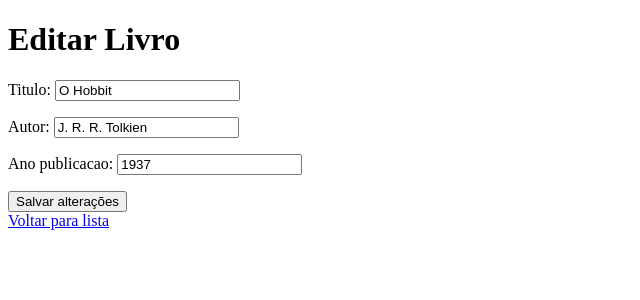
After one commit to andrediniz518/biblioteca, a Django app: page /livros/1/editar/ in a window 1280 px wide. The commit adds this page. Shown: the top 300 px of the page, without its empty margins (0-640 px from the left). Run offline with Django 5.2, Linux system fonts and the light colour scheme; data comes from the database, SQL or seed files in the repository; both versions use the stored data as it was after the commit.

Commit message:
Adiciona edição de livros

```diff
--- /dev/null
+++ b/livros/templates/livros/editar_livro.html
@@ -0,0 +1,21 @@
+<!DOCTYPE html>
+<html>
+<head>
+    <title>Editar Livro</title>
+</head>
+<body>
+
+    <h1>Editar Livro</h1>
+
+    <form method="POST">
+        {% csrf_token %}
+
+        {{ form.as_p }}
+
+        <button type="submit">Salvar alterações</button>
+    </form>
+
+    <a href="{% url 'lista_livros' %}">Voltar para lista</a>
+
+</body>
+</html>
--- a/livros/templates/livros/lista_livros.html
+++ b/livros/templates/livros/lista_livros.html
@@ -13,6 +13,9 @@
         </a>
         <p>Autor: {{ livro.autor }}</p>
         <p>Ano: {{ livro.ano_publicacao }}</p>
+        <a href="{% url 'editar_livro' livro.id %}">
+        Editar
+        </a>
         <hr>
     {% endfor %}
 
--- a/livros/urls.py
+++ b/livros/urls.py
@@ -5,4 +5,5 @@ urlpatterns = [
     path('', views.lista_livros, name='lista_livros'),
     path('<int:id>/', views.detalhe_livro, name='detalhe_livro'),
     path('cadastrar/', views.cadastrar_livro, name='cadastrar_livro'),
+    path('<int:id>/editar/', views.editar_livro, name='editar_livro'),
 ]
--- a/livros/views.py
+++ b/livros/views.py
@@ -32,3 +32,17 @@ def cadastrar_livro(request):
     else:
         form = LivroForm()
     return render(request, 'livros/cadastrar_livro.html', {'form': form})
+
+
+def editar_livro(request, id):
+    livro = Livro.objects.get(id=id)
+    if request.method == 'POST':
+        form = LivroForm(request.POST, instance=livro)
+
+        if form.is_valid():
+            form.save()
+            return redirect('lista_livros')
+    else:
+        form = LivroForm(instance=livro)
+
+    return render(request, 'livros/editar_livro.html', {'form': form})
```
Also changed, not shown: README.md, db.sqlite3.
